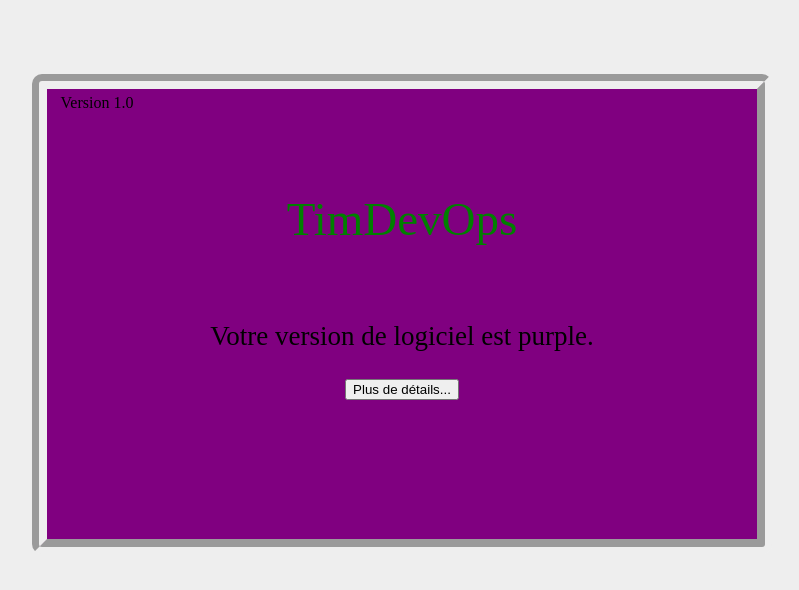
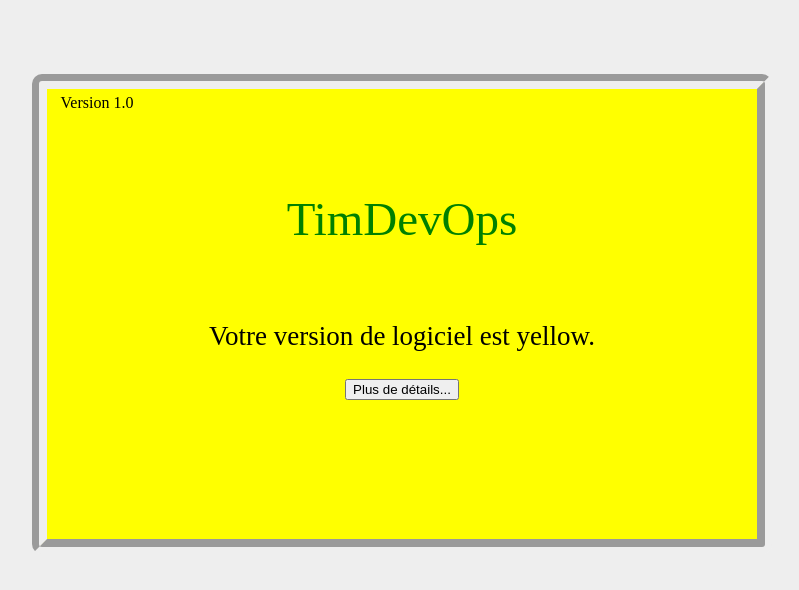
Before and after one commit to Joh97400/Jenkins, a PHP site: page / in a window 1280 px wide. Shown: the top 590 px of the page, without its empty margins (238-1037 px from the left). Run offline with PHP 8.4, Linux system fonts and the light colour scheme.

Commit message:
Modif couleur

```diff
--- a/index.php
+++ b/index.php
@@ -3,7 +3,7 @@
 <!-- Déclaration des normes et des caracteristiques de la page-->
 <head>
 <meta http-equiv="Content-Type" content="text/html; charset=UTF-8" />
-<title> Bienvenue sur TiDevOps </title>
+<title> Bienvenue sur TimDevOps </title>
 <style type="text/css">
 /* Paramétrage du corps de la page */
 body{
@@ -26,7 +26,7 @@ p{
 	margin-right:auto;
 	height : 450px;
 	width: 710px; /* largeur obligatoire pour être centré */
-	background-color : <?php $couleur ="purple";echo $couleur; ?>;
+	background-color : <?php $couleur ="yellow";echo $couleur; ?>;
 	border-radius: 10px;
 }
 #version{
```
